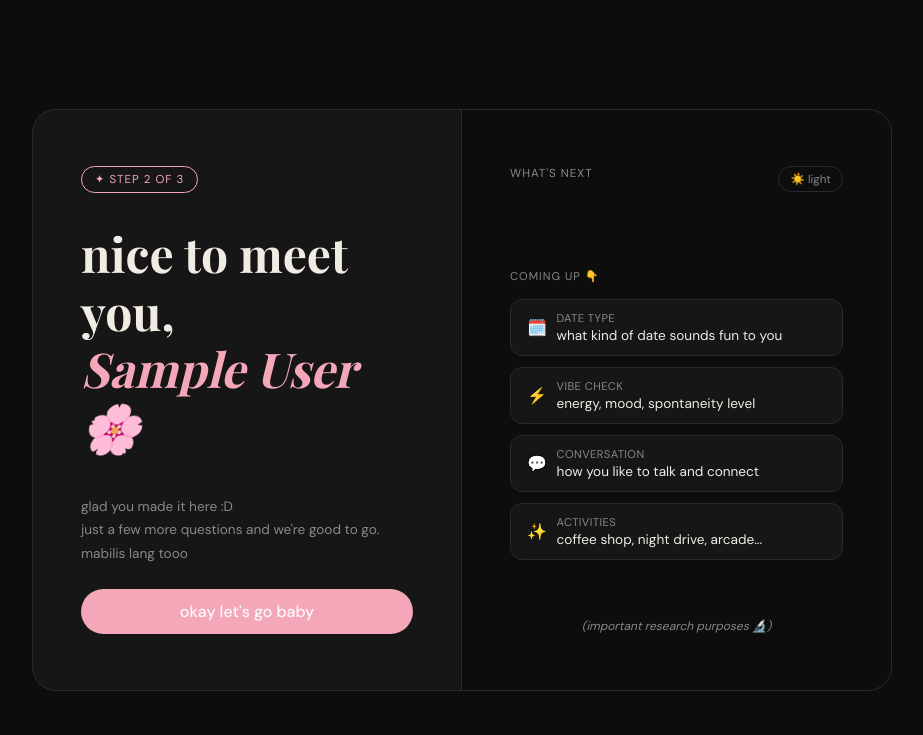
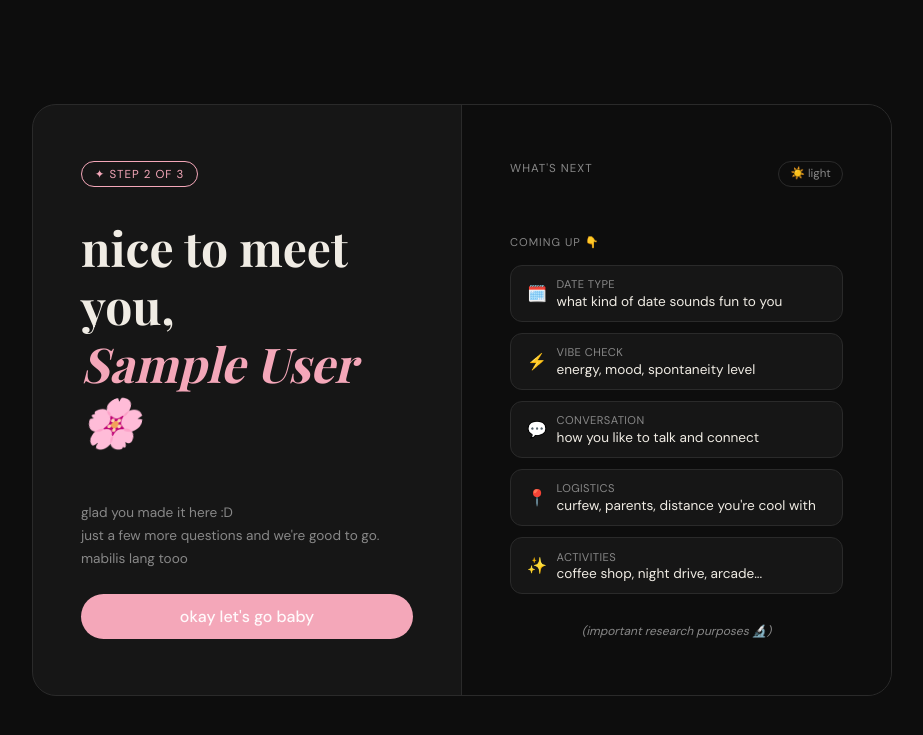
Before and after one commit to agnolas7/datesite, a PHP site: page /greeting.php in a window 1280 px wide. Shown: the top 735 px of the page, without its empty margins (178-1101 px from the left). Run offline with PHP 8.4, Linux system fonts and the light colour scheme; the visitor is signed in with stand-in values (Sample User, id 1); some web fonts are replaced.

Commit message:
greetings updated based on new preferernces page

```diff
--- a/greeting.php
+++ b/greeting.php
@@ -304,6 +304,14 @@ $name = htmlspecialchars($_SESSION['name']);
             </div>
 
             <div class="preview-pill">
+                <span class="preview-pill-icon">📍</span>
+                <div class="preview-pill-text">
+                    <span class="preview-pill-title">logistics</span>
+                    <span class="preview-pill-val">curfew, parents, distance you're cool with</span>
+                </div>
+            </div>
+
+            <div class="preview-pill">
                 <span class="preview-pill-icon">✨</span>
                 <div class="preview-pill-text">
                     <span class="preview-pill-title">activities</span>
```
